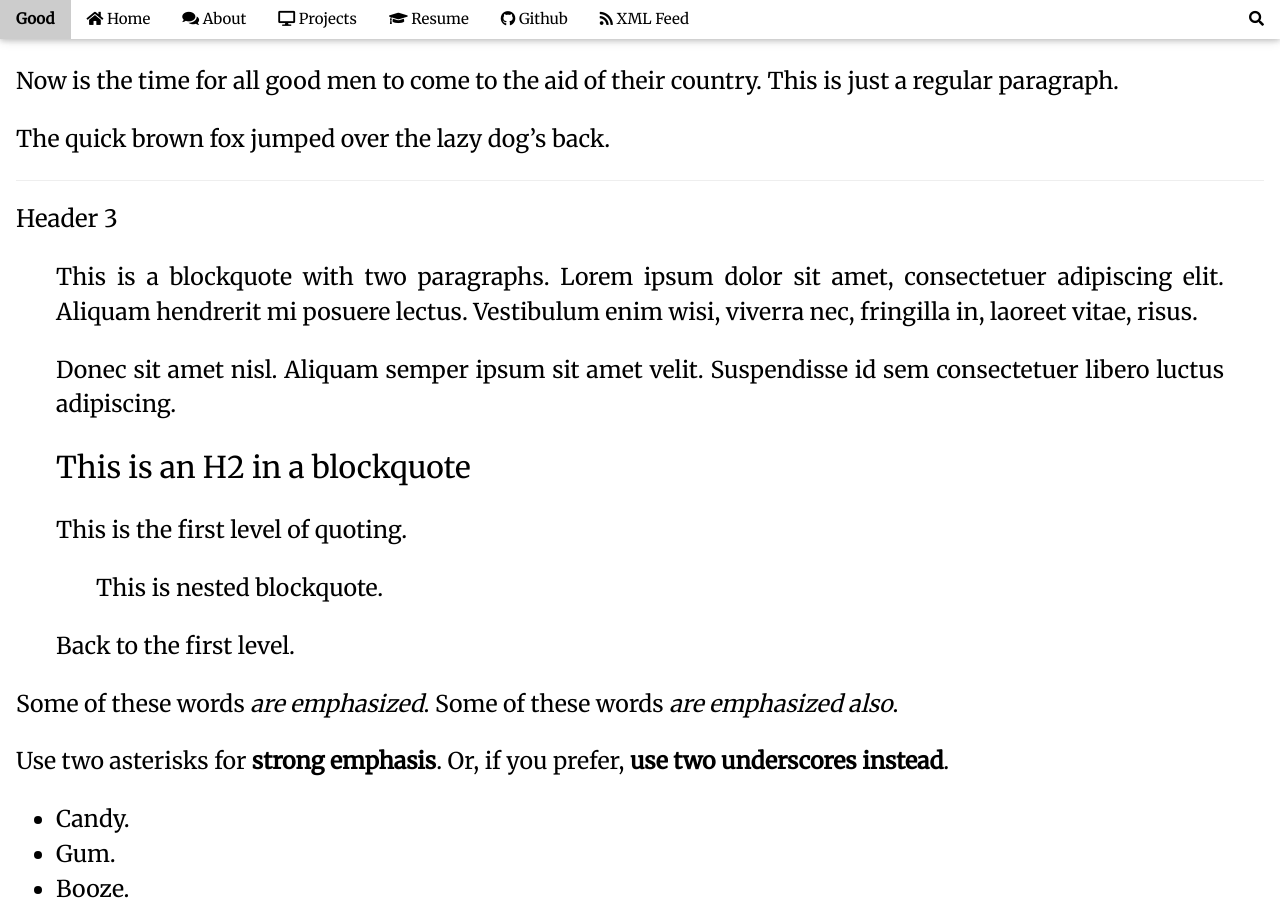
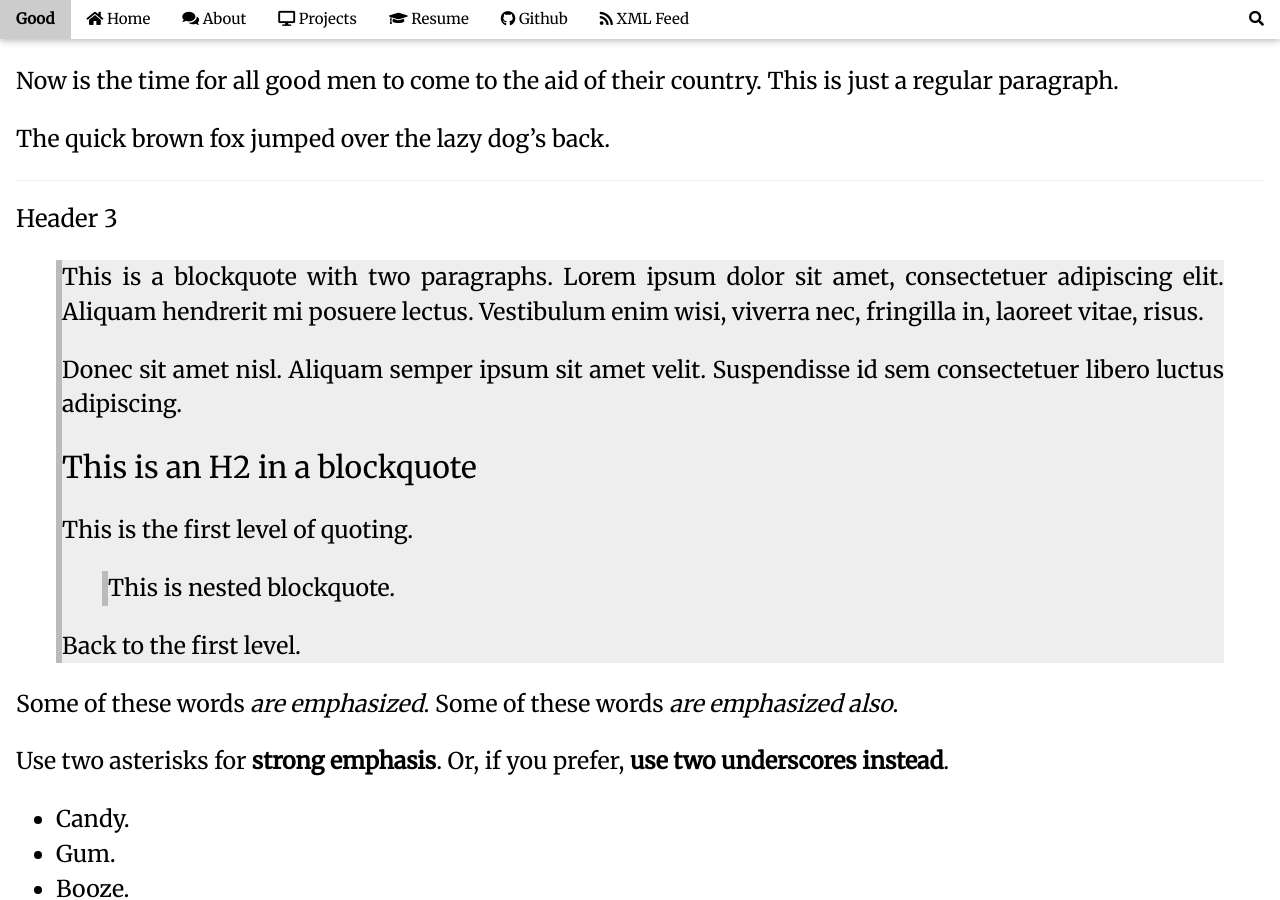
Before and after one commit to chipprogrammers/Good, a Jekyll site: the page built from _posts/2016-06-04-example-content.md, in a window 1280 px wide and 900 px high, scrolled down 774 px. Built offline with Jekyll 4.4.1, drawn with Linux system fonts in a browser that asks for light colours; comment, search, counter and statistics services are not loaded.

Commit message:
Update main_unminified.css

```diff
--- a/assets/css/main_unminified.css
+++ b/assets/css/main_unminified.css
@@ -16,6 +16,10 @@ font-size:100%;
 }
 p{
 display: block;
+}
+blockquote {
+background-color: #eeeeee;
+border-left: 6px solid #bbbbbb;
 }
 .w3-half img{margin-bottom:-6px;margin-top:16px;opacity:0.8;cursor:pointer}
 .w3-half img:hover{opacity:1}
```
